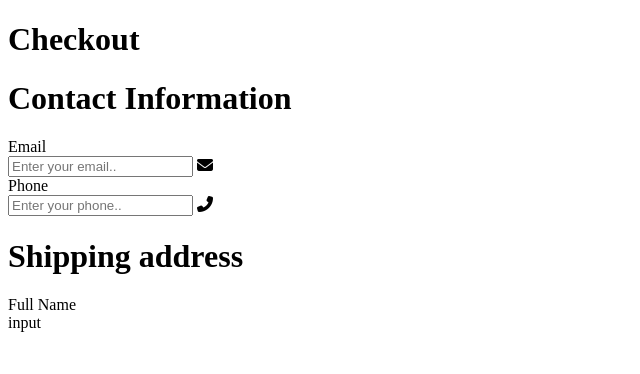
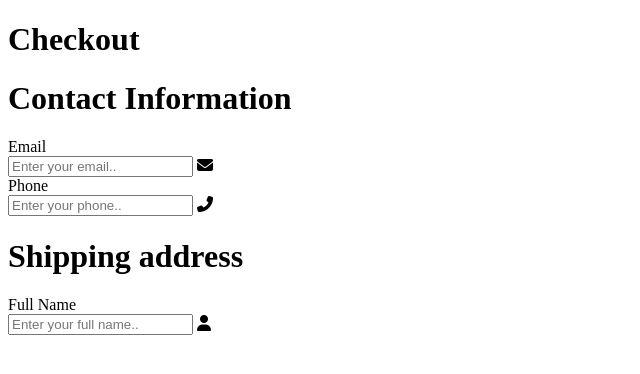
Before and after one commit to sofiadurkan1/Checkout_Form, a plain HTML site: page index.html in a window 1280 px wide. Shown: the whole page, without its empty margins (0-640 px from the left). Drawn offline with Linux system fonts and the light colour scheme.

Commit message:
first commit

```diff
--- a/index.html
+++ b/index.html
@@ -39,12 +39,15 @@
             <div class="shipping-info">
                 <h1>Shipping address</h1>
             </div>
-            <div class="input-fullname">
+            <div class="input3">
                 <label for="full-name">Full Name</label>
 
             </div>
-            <div>
-                input
+            <div class="input-fullname">
+                <input type="text" name="fullname" id="fullname" placeholder="Enter your full name.." required >
+                <i class="fas fa-user"></i>
+
+
 
             </div>
 
```
